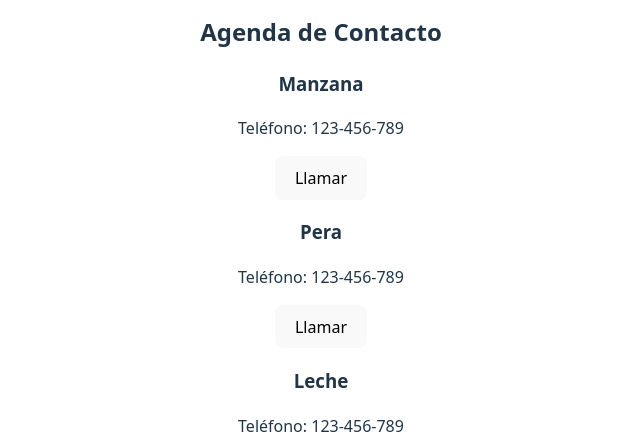
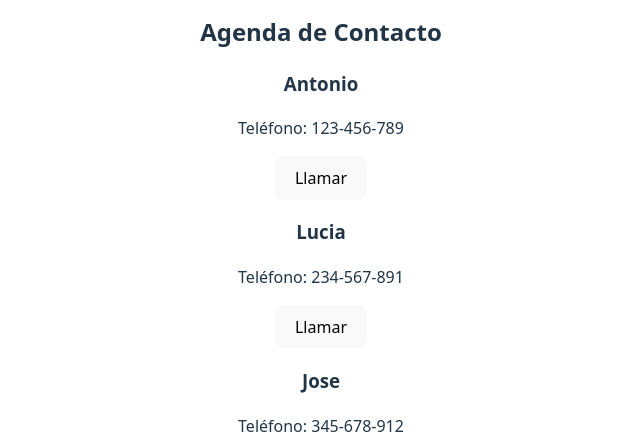
Before and after one commit to reyesfr24/React-Form, a React (Vite) app: page / in a window 1280 px wide. Shown: the part 125-570 px from the top of the page, without its empty margins (319-959 px from the left). Built offline with nearby package versions, Linux system fonts and the light colour scheme.

Commit message:
feat: useCallback terminado

```diff
--- a/src/components/UseCallback/PhoneBook.tsx
+++ b/src/components/UseCallback/PhoneBook.tsx
@@ -10,7 +10,7 @@
   lo que contiene), como la función será igual y es parámetro de otro componente (hijo), no se contruya la función de nuevo para que no renderice el
   componente donde es parámetro
 */
-import { useCallback, useState } from "react";
+import { memo, useCallback, useState } from "react";
 
 interface Contact {
   id: number;
@@ -23,36 +23,40 @@ interface ContactProps {
   onCall: (phone: string) => void
 }
 
-// Componente hijo
-const ContactCard = ({ contact, onCall }: ContactProps) => {
+/*
+  Componente hijo
+  se usa memo para memorizar el componente y así conseguir que aunque se renderice todo por el cambio de estado, no renderice los hijos si no
+  cambian sus propiedades
+*/
+const ContactCard = memo(({ contact, onCall }: ContactProps) => {
   console.log(`Renderizando contacto ${contact.name}`)
 
   return (
     <div>
       <h3>{contact.name}</h3>
       <p>Teléfono: {contact.phone}</p>
-      <button onClick={() => onCall(contact.phone)}>Llamar</button>
+      <button onClick={() => onCall(contact.name)}>Llamar</button>
     </div>
   )
-}
+})
 
 // Componente padre
 export const PhoneBook = () => {
   const [contacts, setContacts] = useState<Contact[]>([
     {
-      id: 1, name: "Manzana", phone: "123-456-789"
+      id: 1, name: "Antonio", phone: "123-456-789"
     },
     {
-      id: 2, name: "Pera", phone: "123-456-789"
+      id: 2, name: "Lucia", phone: "234-567-891"
     },
     {
-      id: 3, name: "Leche", phone: "123-456-789"
+      id: 3, name: "Jose", phone: "345-678-912"
     },
   ])
 
   const [log, setLog] = useState<string>("")
 
-  const makeCall = useCallback((phone: string) => setLog(`Llamando al ${phone}`), [] )
+  const makeCall = useCallback((name: string) => setLog(`Llamando al ${name}`), [] )
 
   const addContact = () => {
     const newContact = {
@@ -64,6 +68,11 @@ export const PhoneBook = () => {
     setContacts([...contacts, newContact])
   }
 
+  /*
+    En este return no le pasamos la función makeCall en sí (por eso no lleva el parámetro de entrada)
+    Lo que le pasamos es la referencia a la función. EN la definición del ContactCard es donde se define
+    que la función que reciba por props se le pasará el argumento contact.phone
+  */
   return (
     <div>
       <h2>Agenda de Contacto</h2>
```
